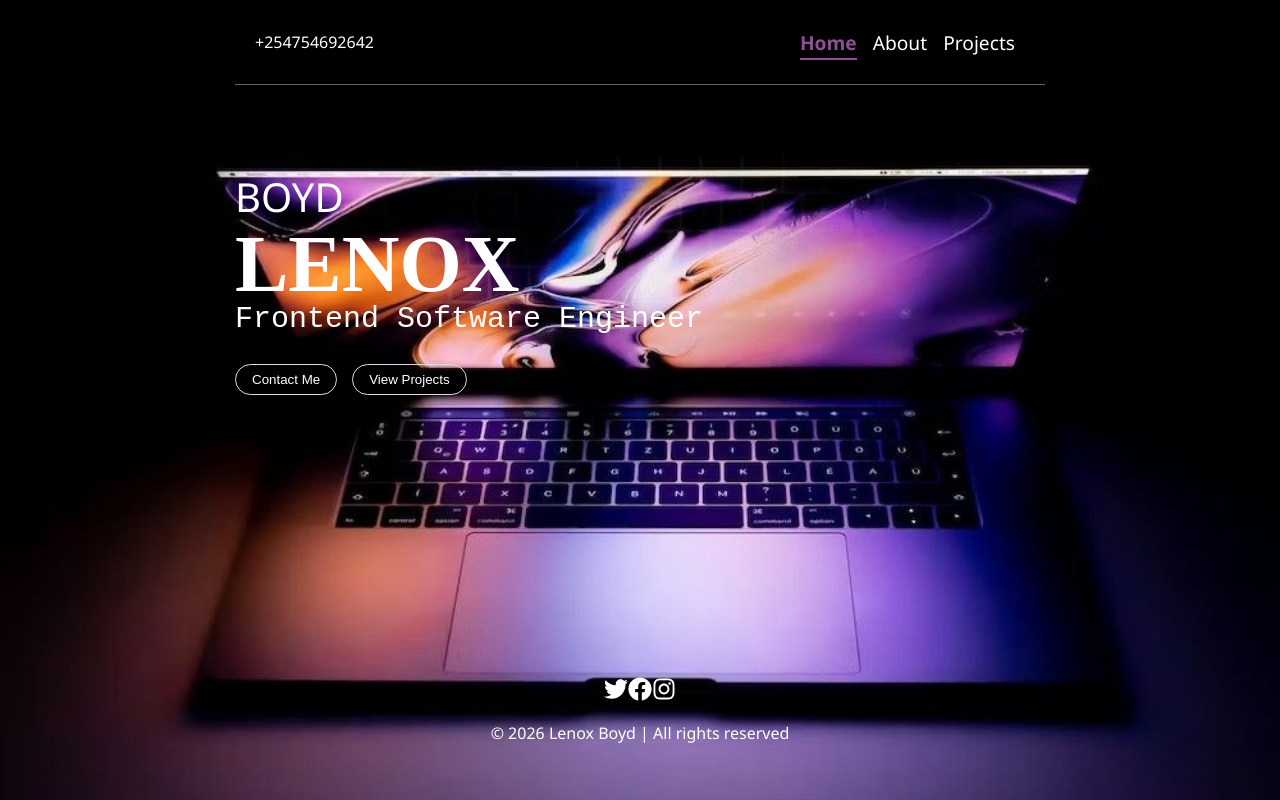
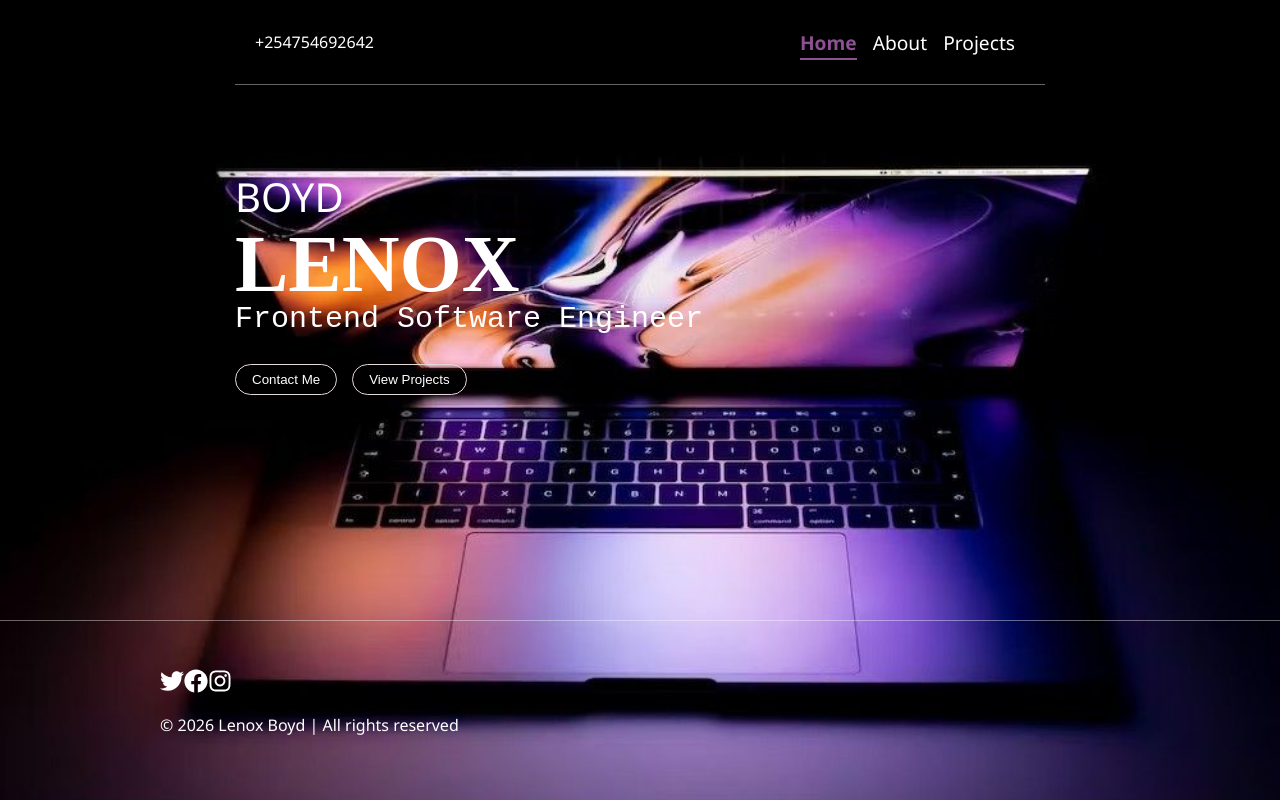
Before and after one commit to Top053/portfolio, a React (Vite) app: page / in a window 1280 px wide. Built offline with nearby package versions, Linux system fonts and the light colour scheme.

Commit message:
stop centering items in footer

```diff
--- a/src/index.css
+++ b/src/index.css
@@ -177,8 +177,8 @@ button:hover{
 
 }
 footer{
-    text-align: center;
-    padding: 40px;
+    padding: 48px 0;
+    border-top: 1px solid rgba(255, 255, 255, 0.397);
 }
 .tm-icons{
     display: flex;
```
